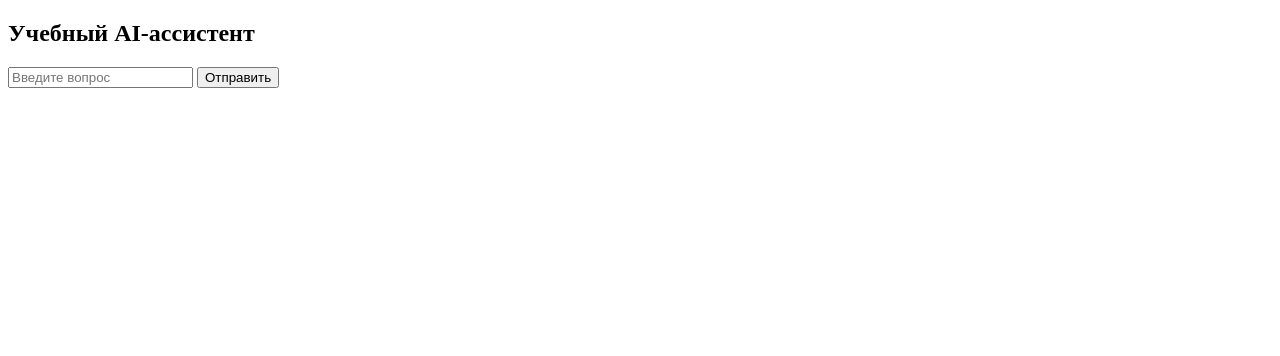
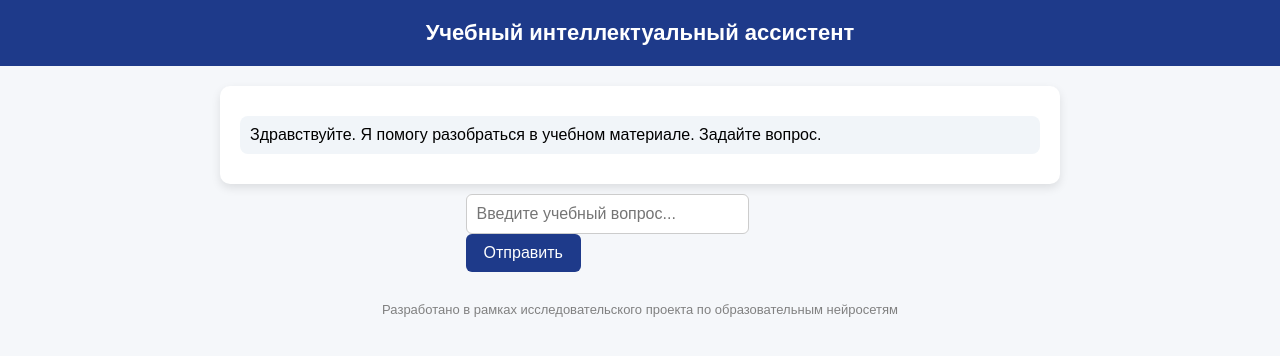
Before and after one commit to maksim-smola/LLM-with-tutoring-capabilities, a plain HTML site: page templates/index.html in a window 1280 px wide. Drawn offline with Linux system fonts and the light colour scheme.

Commit message:
Update index.html

```diff
--- a/templates/index.html
+++ b/templates/index.html
@@ -1,17 +1,125 @@
 <!DOCTYPE html>
-<html>
+<html lang="ru">
+
 <head>
-    <title>AI Учебный помощник</title>
+
+<meta charset="UTF-8">
+<meta name="viewport" content="width=device-width, initial-scale=1.0">
+
+<title>Учебный AI-ассистент</title>
+
+<style>
+
+body {
+font-family: Arial, sans-serif;
+background: #f5f7fa;
+margin: 0;
+display: flex;
+flex-direction: column;
+align-items: center;
+}
+
+header {
+width: 100%;
+background: #1e3a8a;
+color: white;
+padding: 20px;
+text-align: center;
+font-size: 22px;
+font-weight: bold;
+}
+
+.chat-container {
+width: 90%;
+max-width: 800px;
+background: white;
+margin-top: 20px;
+padding: 20px;
+border-radius: 10px;
+box-shadow: 0px 4px 10px rgba(0,0,0,0.1);
+}
+
+.message {
+margin: 10px 0;
+padding: 10px;
+border-radius: 8px;
+}
+
+.user {
+background: #e0f2fe;
+text-align: right;
+}
+
+.bot {
+background: #f1f5f9;
+text-align: left;
+}
+
+input {
+width: 75%;
+padding: 10px;
+border-radius: 6px;
+border: 1px solid #ccc;
+font-size: 16px;
+}
+
+button {
+padding: 10px 18px;
+border: none;
+background: #1e3a8a;
+color: white;
+border-radius: 6px;
+font-size: 16px;
+cursor: pointer;
+}
+
+button:hover {
+background: #162d6b;
+}
+
+.loading {
+color: gray;
+font-style: italic;
+margin-top: 10px;
+}
+
+footer {
+margin-top: 20px;
+font-size: 13px;
+color: gray;
+}
+
+</style>
+
 </head>
 
 <body>
 
-<h2>Учебный AI-ассистент</h2>
+<header>
+Учебный интеллектуальный ассистент
+</header>
 
-<input id="question" type="text" placeholder="Введите вопрос">
+<div class="chat-container" id="chat">
+
+<div class="message bot">
+Здравствуйте. Я помогу разобраться в учебном материале. Задайте вопрос.
+</div>
+
+</div>
+
+<div style="margin-top: 10px">
+
+<input id="question" placeholder="Введите учебный вопрос..." />
+
 <button onclick="ask()">Отправить</button>
 
-<p id="answer"></p>
+</div>
+
+<div id="loading" class="loading"></div>
+
+<footer>
+Разработано в рамках исследовательского проекта по образовательным нейросетям
+</footer>
 
 <script>
 
@@ -19,27 +127,45 @@ async function ask() {
 
 let question = document.getElementById("question").value
 
+if (!question) return
+
+let chat = document.getElementById("chat")
+
+chat.innerHTML += `
+<div class="message user">
+${question}
+</div>
+`
+
+document.getElementById("question").value = ""
+
+document.getElementById("loading").innerText = "Ассистент думает..."
+
 let response = await fetch("/ask", {
 
 method: "POST",
 
 headers: {
-
 "Content-Type": "application/json"
-
 },
 
 body: JSON.stringify({
-
 question: question
-
 })
 
 })
 
 let data = await response.json()
 
-document.getElementById("answer").innerText = data.answer
+document.getElementById("loading").innerText = ""
+
+chat.innerHTML += `
+<div class="message bot">
+${data.answer}
+</div>
+`
+
+chat.scrollTop = chat.scrollHeight
 
 }
 
```
